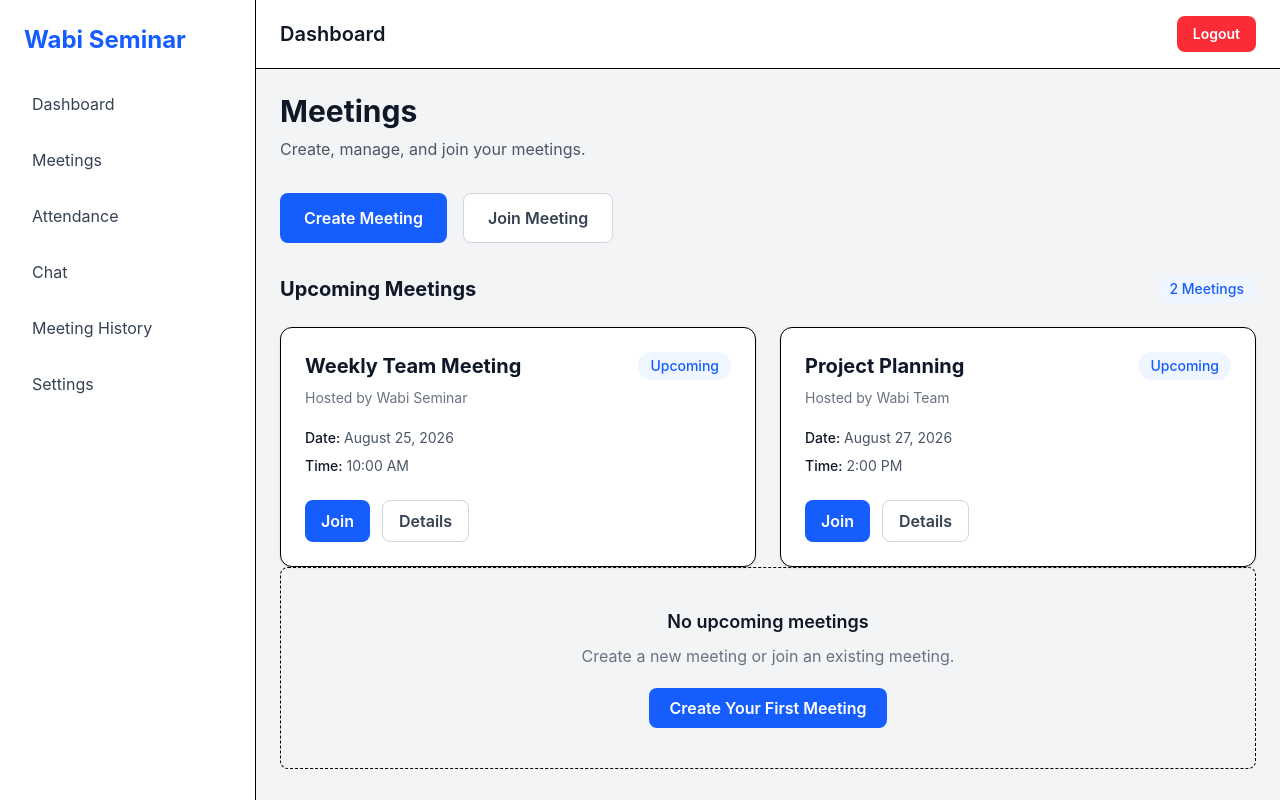
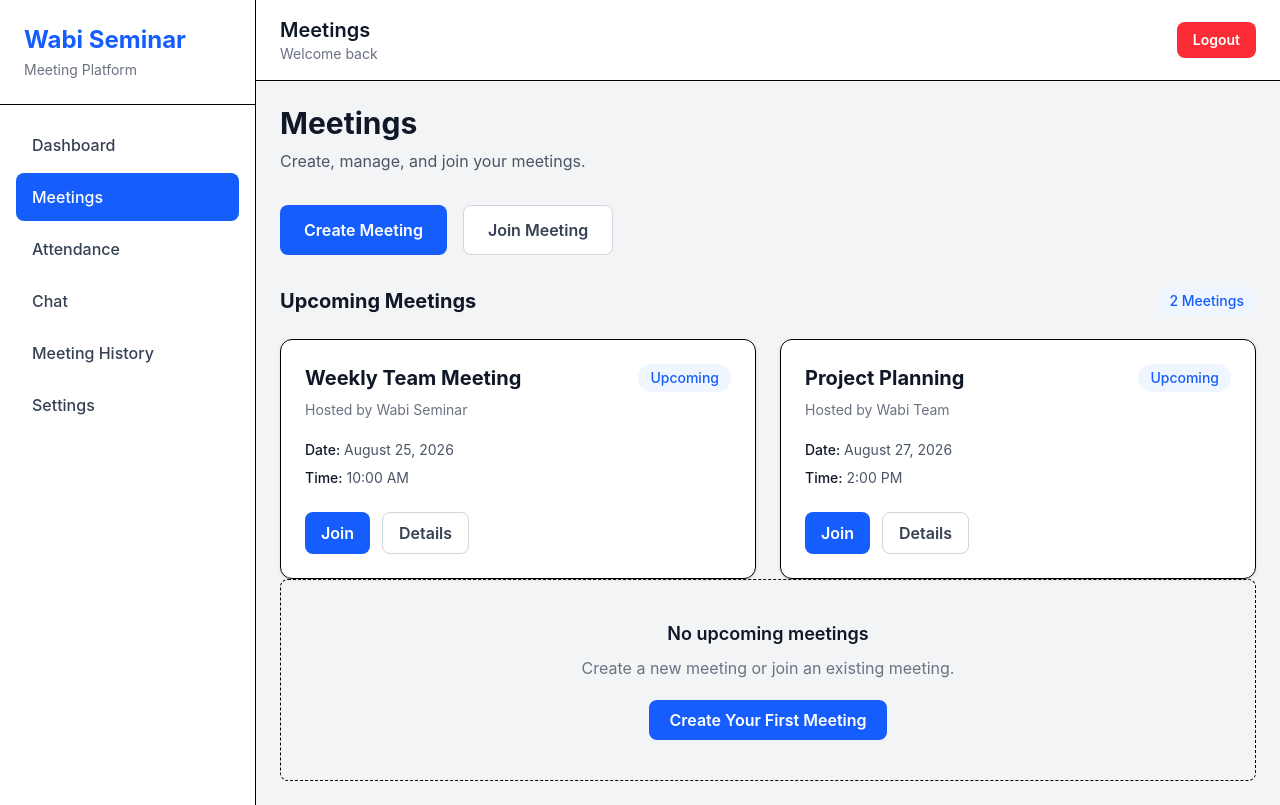
Before and after one commit to shemsu-melese/wabi-seminar, a React (Vite) app in the folder frontend/: page /meetings in a window 1280 px wide. Built offline with nearby package versions, Linux system fonts and the light colour scheme.

Commit message:
Improve dashboard sidebar navigation

```diff
--- a/frontend/src/layouts/DashboardLayout.jsx
+++ b/frontend/src/layouts/DashboardLayout.jsx
@@ -1,78 +1,111 @@
-import { Link, Outlet } from "react-router-dom";
+import { Link, Outlet, useLocation } from "react-router-dom";
 
 function DashboardLayout() {
+  const location = useLocation();
+
+  const navItems = [
+    {
+      name: "Dashboard",
+      path: "/dashboard",
+    },
+    {
+      name: "Meetings",
+      path: "/meetings",
+    },
+    {
+      name: "Attendance",
+      path: "/attendance",
+    },
+    {
+      name: "Chat",
+      path: "/chat",
+    },
+    {
+      name: "Meeting History",
+      path: "/history",
+    },
+    {
+      name: "Settings",
+      path: "/settings",
+    },
+  ];
+
   return (
     <div className="flex min-h-screen bg-gray-100">
+
       {/* Sidebar */}
-      <aside className="hidden w-64 bg-white border-r md:block">
-        <div className="p-6">
-          <h1 className="text-2xl font-bold text-blue-600">
+      <aside className="hidden w-64 shrink-0 border-r bg-white md:block">
+
+        {/* Logo */}
+        <div className="border-b p-6">
+          <Link
+            to="/dashboard"
+            className="text-2xl font-bold text-blue-600"
+          >
             Wabi Seminar
-          </h1>
+          </Link>
+
+          <p className="mt-1 text-sm text-gray-500">
+            Meeting Platform
+          </p>
         </div>
 
-        <nav className="px-4 space-y-2">
-          <Link
-            to="/dashboard"
-            className="block rounded-lg px-4 py-3 text-gray-700 hover:bg-blue-50 hover:text-blue-600"
-          >
-            Dashboard
-          </Link>
+        {/* Navigation */}
+        <nav className="space-y-1 p-4">
+          {navItems.map((item) => {
+            const isActive = location.pathname === item.path;
 
-          <Link
-            to="/meetings"
-            className="block rounded-lg px-4 py-3 text-gray-700 hover:bg-blue-50 hover:text-blue-600"
-          >
-            Meetings
-          </Link>
-
-          <Link
-            to="/attendance"
-            className="block rounded-lg px-4 py-3 text-gray-700 hover:bg-blue-50 hover:text-blue-600"
-          >
-            Attendance
-          </Link>
-
-          <Link
-            to="/chat"
-            className="block rounded-lg px-4 py-3 text-gray-700 hover:bg-blue-50 hover:text-blue-600"
-          >
-            Chat
-          </Link>
-
-          <Link
-            to="/history"
-            className="block rounded-lg px-4 py-3 text-gray-700 hover:bg-blue-50 hover:text-blue-600"
-          >
-            Meeting History
-          </Link>
-
-          <Link
-            to="/settings"
-            className="block rounded-lg px-4 py-3 text-gray-700 hover:bg-blue-50 hover:text-blue-600"
-          >
-            Settings
-          </Link>
+            return (
+              <Link
+                key={item.path}
+                to={item.path}
+                className={`block rounded-lg px-4 py-3 font-medium transition ${
+                  isActive
+                    ? "bg-blue-600 text-white"
+                    : "text-gray-700 hover:bg-blue-50 hover:text-blue-600"
+                }`}
+              >
+                {item.name}
+              </Link>
+            );
+          })}
         </nav>
       </aside>
 
-      {/* Main area */}
-      <div className="flex-1">
+      {/* Main Area */}
+      <div className="flex min-w-0 flex-1 flex-col">
+
+        {/* Header */}
         <header className="border-b bg-white px-6 py-4">
           <div className="flex items-center justify-between">
-            <h2 className="text-xl font-semibold text-gray-900">
-              Dashboard
-            </h2>
 
-            <button className="rounded-lg bg-red-500 px-4 py-2 text-sm font-semibold text-white hover:bg-red-600">
+            <div>
+              <h2 className="text-xl font-semibold text-gray-900">
+                {navItems.find(
+                  (item) => item.path === location.pathname
+                )?.name || "Dashboard"}
+              </h2>
+
+              <p className="text-sm text-gray-500">
+                Welcome back
+              </p>
+            </div>
+
+            <button
+              type="button"
+              className="rounded-lg bg-red-500 px-4 py-2 text-sm font-semibold text-white hover:bg-red-600"
+            >
               Logout
             </button>
+
           </div>
         </header>
 
-        <main className="p-6">
+        {/* Page Content */}
+        <main className="flex-1 p-6">
           <Outlet />
         </main>
+
       </div>
     </div>
   );
--- a/frontend/src/pages/MeetingPage.jsx
+++ b/frontend/src/pages/MeetingPage.jsx
@@ -1,3 +1,4 @@
+
 import MeetingCard from "../components/MeetingCard/MeetingCard";
 function MeetingPage() {
   return (
```
